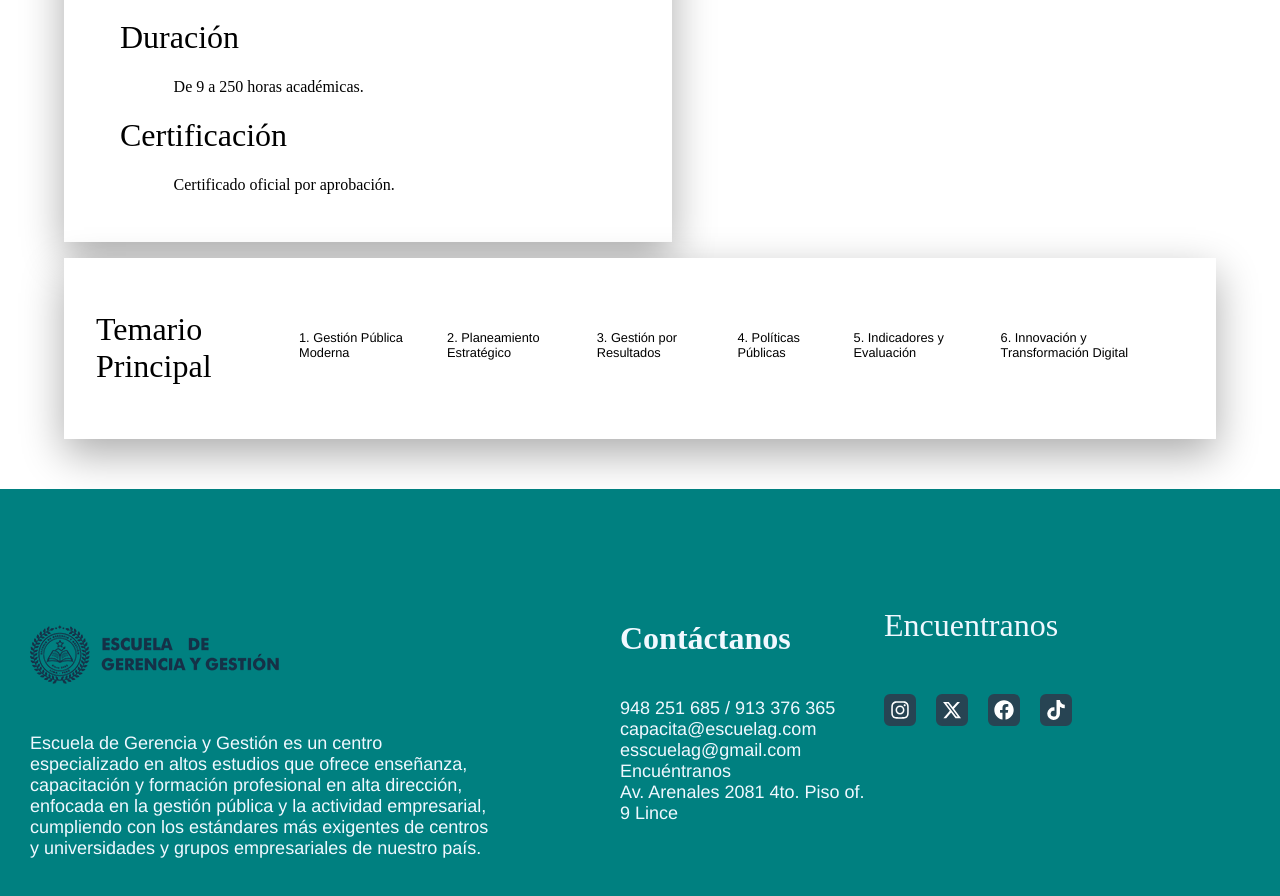
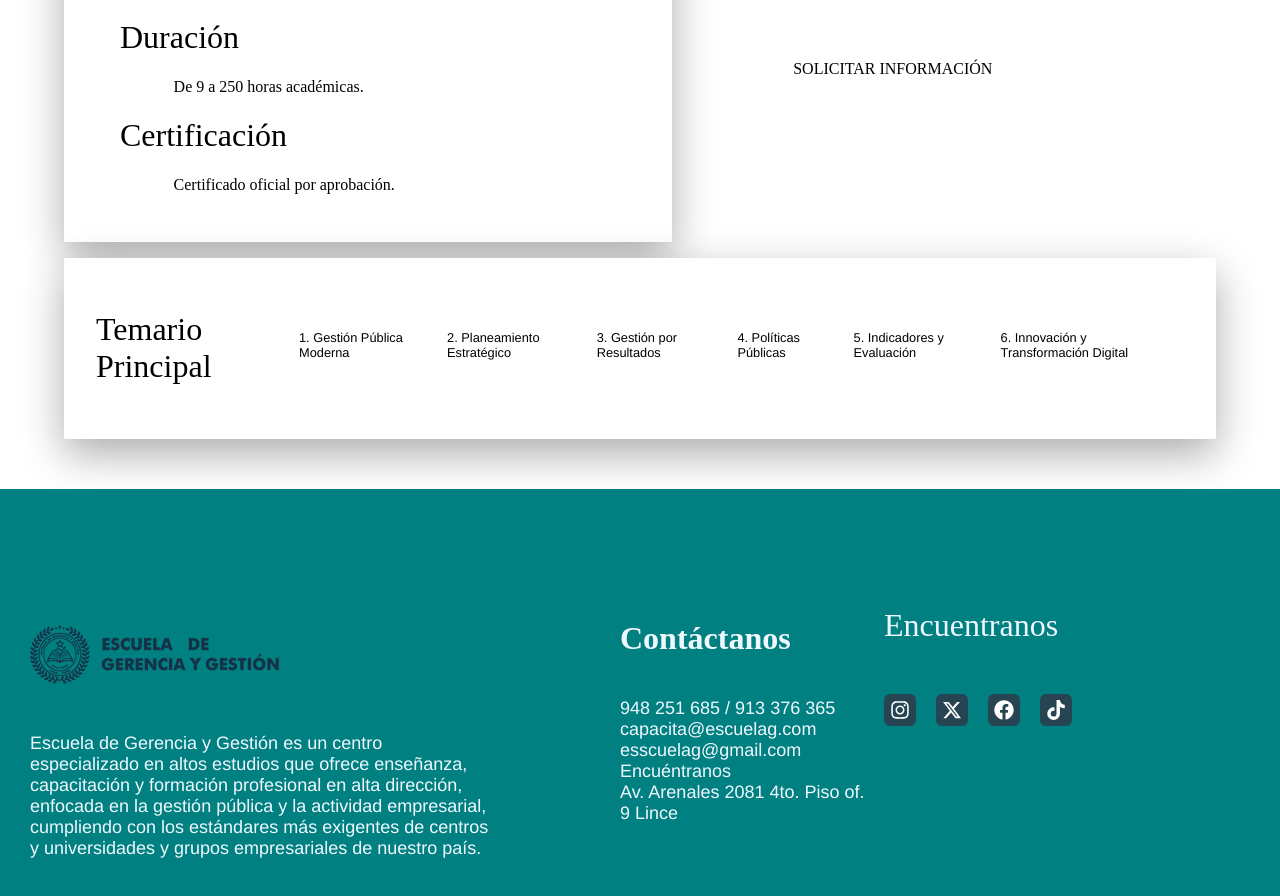
Before and after one commit to JLWhiter/mejora_frontend, a React (Create React App) app: page /C-gest-estrategia-planeamiento in a window 1280 px wide. Shown: the part 990-1886 px from the top of the page. Built offline with nearby package versions, Linux system fonts and the light colour scheme.

Commit message:
boton de estrategia y plantemiento
replicar en cada curso para dar información

```diff
--- a/src/contends/programa-gest/curso-gest-publica.css
+++ b/src/contends/programa-gest/curso-gest-publica.css
@@ -100,6 +100,16 @@
     padding: 1rem;
     font-size: .8rem;
 }
+.btn-solicitar-informacion{
+    cursor: pointer;
+    font-size: 1rem;
+    font-style: none;
+    border: none;
+    position: absolute;
+    background-color: #ffffff;
+    margin-left: 60%;
+    margin-top: -20%;
+}
 
 @media (max-width:800px) {
     .presentacion p{
--- a/src/contends/programa-gest/cursos-programa-gestion-publica/C-gest-adobe-otros.js
+++ b/src/contends/programa-gest/cursos-programa-gestion-publica/C-gest-adobe-otros.js
@@ -1,6 +1,7 @@
 import '../curso-gest-publica.css'
 
 function Cgestadobeotros(){
+
     return(
         <div className="contenedor">
             <div className="presentacion">
@@ -52,6 +53,7 @@ function Cgestadobeotros(){
                     <li> 4. InDesign </li>
                     <li> 5. Proyecto final </li>
                 </ul>
+
             </div>
         </div>
     );
--- a/src/contends/programa-gest/cursos-programa-gestion-publica/C-gest-estrategia-planeamiento.js
+++ b/src/contends/programa-gest/cursos-programa-gestion-publica/C-gest-estrategia-planeamiento.js
@@ -1,4 +1,10 @@
 function Cgestpublicaestrategica(){
+    const solicitarinformacionCgestpublicaestrategica = ()=>{
+            window.open(
+            "https://wa.me/51945504555?text=Hola%20quiero%20solicitar%20información%20sobre%20GESTIÓN PÚBLICA ESTRATÉGICA Y PLANEAMIENTO",
+            "_blank"
+            );
+    }
     return(
         <div className="contenedor">
 
@@ -52,6 +58,8 @@ function Cgestpublicaestrategica(){
             </div>
 
             <div className="temario-principal">
+                <li><button className="btn-solicitar-informacion" onClick={solicitarinformacionCgestpublicaestrategica}>SOLICITAR INFORMACIÓN</button></li>
+
                 <h1>Temario Principal</h1>
                 <ul>
                     <li>1. Gestión Pública Moderna</li>
```
Also changed, not shown: src/contends/diplomas_especializados/diplo-gest-publi-sistema-administrativo/gestion-publica-administrativo.js (added, +9 -0 lines), src/contends/diplomas_especializados/diplomas_especializados.css (added).
